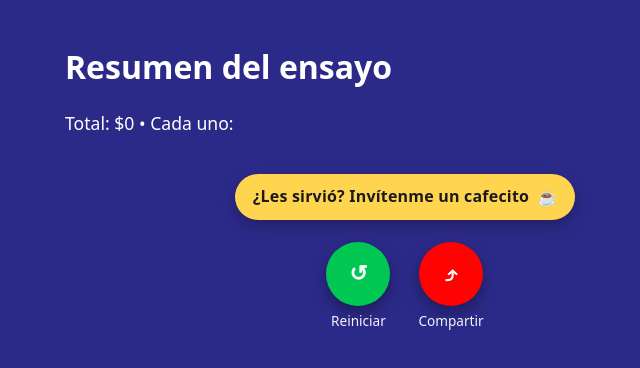
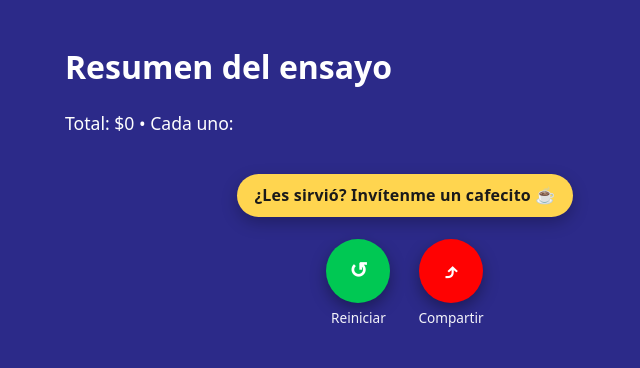
Before and after one commit to nadiequierepensar/nadiequierepensar.github.io, a plain HTML site: page ensayo/ensayo8.html in a window 1280 px wide. Shown: the full height of the page, 235-875 px from the left. Drawn offline with Linux system fonts and the light colour scheme.

Commit message:
corregido el botón de donar en pantallas chicas

```diff
--- a/css/app.css
+++ b/css/app.css
@@ -358,32 +358,49 @@ html.is-leaving main { opacity:0; }
 .donate-wrap{
   display:flex;
   justify-content:center;
-  margin:16px 0 8px;          /* arriba de los dos FABs */
+  margin:16px 0 8px;
 }
+
+/* El botón se ajusta al contenido (como foto 2) */
 .donate-btn{
-  display:inline-flex;
-  flex-wrap:wrap;             /* permite que el emoji baje de línea */
-  justify-content:center;     /* centra cada línea del contenido */
-  align-items:center;
-  gap:8px;
+  display:inline-block;                 /* shrink-to-fit */
   padding:12px 18px;
   border-radius:999px;
-  background:#FFD54F;         /* amarillo cafecito */
+  background:#FFD54F;
   color:#1a1a1a;
   font-weight:800;
   text-decoration:none;
   letter-spacing:.2px;
   box-shadow:0 6px 16px rgba(0,0,0,.25);
   transition:transform .06s ease, filter .12s ease;
+
+  /* límites para pantallas chicas */
+  max-width:min(520px, 94vw);           /* no ocupa todo el ancho */
+  text-align:center;                    /* centra el texto */
 }
-.donate-btn .label{ white-space:normal; } /* por si venía con nowrap */
-.donate-btn .emoji{ line-height:1; }      /* evita salto raro vertical */
 
+/* Mostramos SOLO la etiqueta y le “inyectamos” el emoji al final,
+   así el ☕ queda pegado al texto y entra en el clamping */
+.donate-btn .emoji{ display:none; }     /* ocultamos el span del emoji */
+.donate-btn .label{
+  display:-webkit-box;                  /* multiline clamp */
+  -webkit-box-orient:vertical;
+  -webkit-line-clamp:2;                 /* 👉 máximo 2 líneas */
+  overflow:hidden;                      /* recorta con … si hace falta */
+  line-height:1.2;
+  word-break:break-word;
+  hyphens:auto;
+}
+.donate-btn .label::after{
+  content:"  ☕";                        /* emoji pegado al final */
+  white-space:nowrap;                   /* no se separa del texto */
+}
+
+/* Hover/active */
 .donate-btn:hover{ filter:brightness(1.04); transform:translateY(-1px); }
 .donate-btn:active{ transform:translateY(0); }
 
+/* Ajuste fino en pantallas muy chicas */
 @media (max-width:420px){
   .donate-btn{ padding:11px 16px; }
-  /* Si corta en dos líneas, asegura el ☕ centrado ocupando la línea completa */
-  .donate-btn .emoji{ flex-basis:100%; text-align:center; }
 }
```
